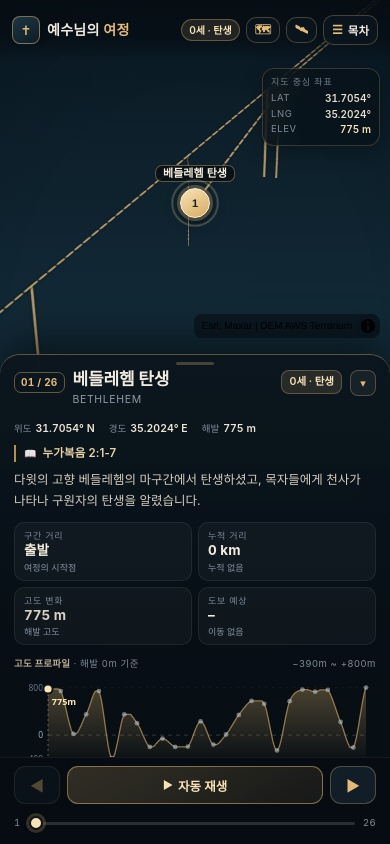
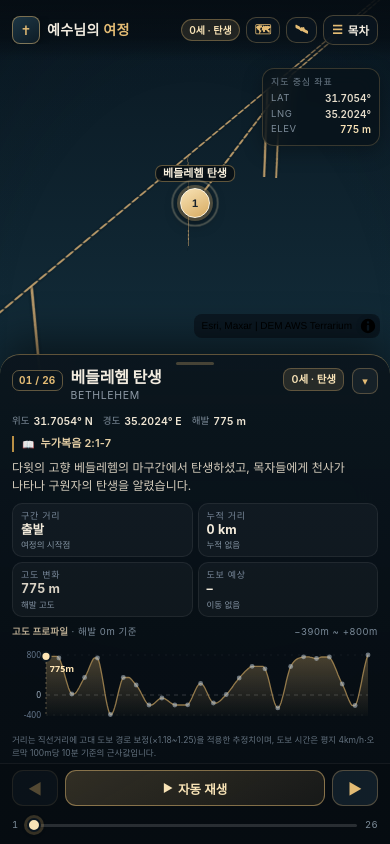
Before and after one commit to fbrnrgus-sketch/dashboard-, a plain HTML site: page jesus-journey/index.html in a window 390 px wide. Drawn offline with nearby package versions, Linux system fonts and the light colour scheme; no server answers; animation ran at ten frames a second.

Commit message:
jesus-journey: compact mobile card metrics

```diff
--- a/jesus-journey/index.html
+++ b/jesus-journey/index.html
@@ -352,6 +352,24 @@
     .badges{grid-template-columns:1fr 1fr 1fr 1fr}
     #profile{height:120px}
     #hud{font-size:11px;min-width:150px;right:18px;top:calc(var(--hdr) + 56px)}
+  }
+  @media (max-width:899px){
+    .cbody{padding:0 12px;scrollbar-width:none}
+    .cbody::-webkit-scrollbar{width:0;height:0}
+    .chead{padding:2px 12px 5px}
+    .cname{font-size:16px}
+    .meta{margin-top:5px;gap:10px}
+    .scripture{margin-top:7px;font-size:11px}
+    .summary{margin-top:5px;font-size:12px;line-height:1.5}
+    .badges{margin-top:8px;gap:5px}
+    .badge{padding:5px 8px}
+    .badge .bv{font-size:12.5px}
+    .badge .bs{font-size:8.5px}
+    .profwrap{margin-top:8px}
+    #profile{height:92px}
+    .foot{font-size:8.5px;margin-bottom:6px}
+    .ctl{padding:6px 12px calc(8px + env(safe-area-inset-bottom,0px))}
+    .nav{height:36px}
   }
   @media (max-width:700px){
     .sub{display:none}
```
